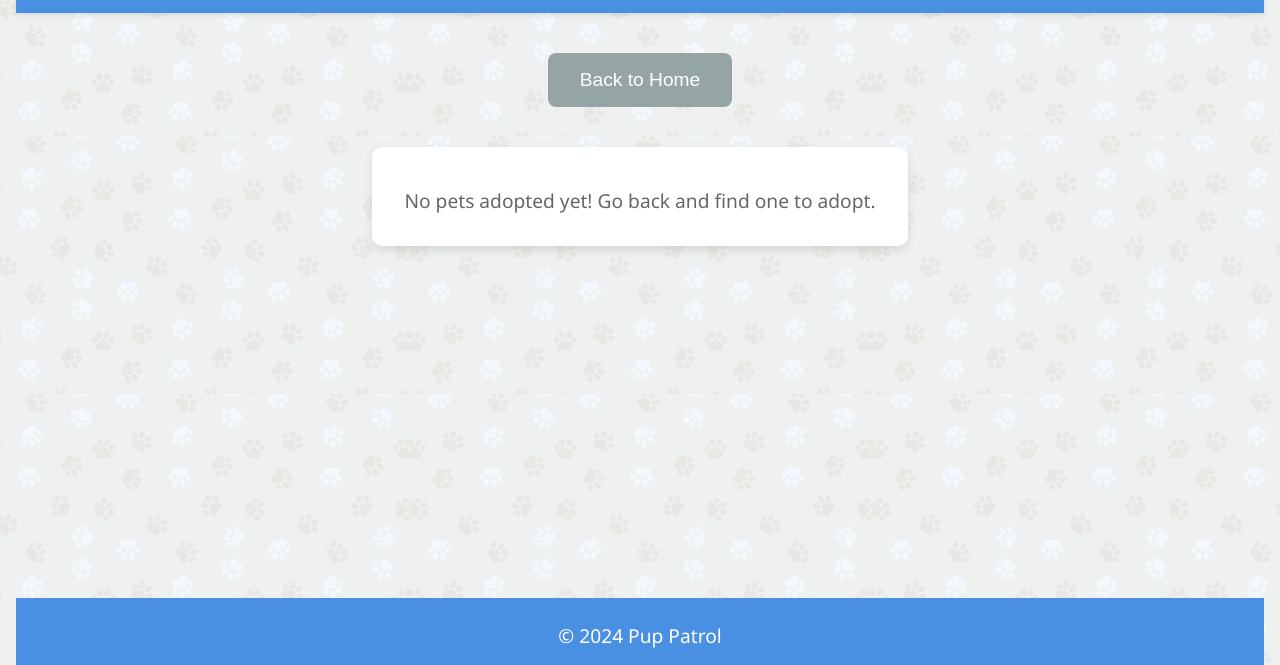
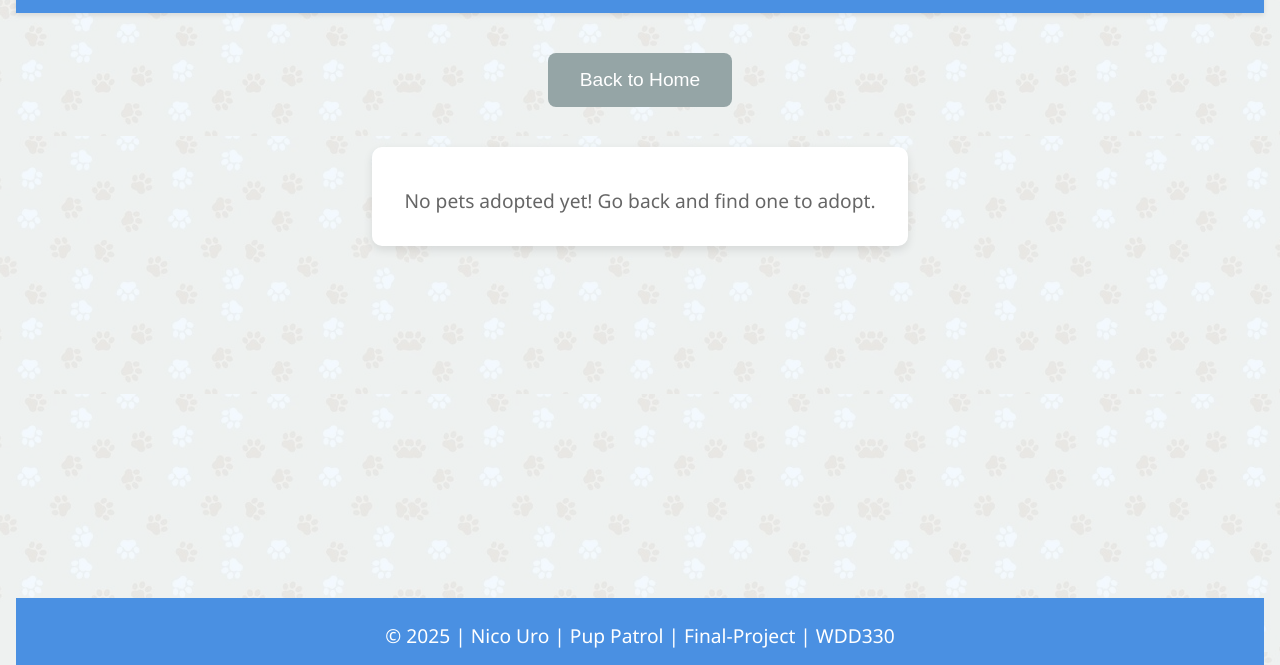
Before and after one commit to uronico/wdd330-finalproject, a website built with Vite: page adopted.html in a window 1280 px wide. Shown: the part 135-800 px from the top of the page. Built offline with nearby package versions, Linux system fonts and the light colour scheme; no server answers; files whose address does not match are found by name.

Commit message:
make changes

```diff
--- a/adopted.html
+++ b/adopted.html
@@ -30,7 +30,7 @@
   </main>
 
   <footer>
-    <p>© 2024 Pup Patrol</p>
+    <p>© 2025 | Nico Uro | Pup Patrol | Final-Project | WDD330</p>
   </footer>
 
   <script src="/puppatrol/js/adopt.js"></script>
```
Also changed, not shown: index.html (+1 -1 lines).
